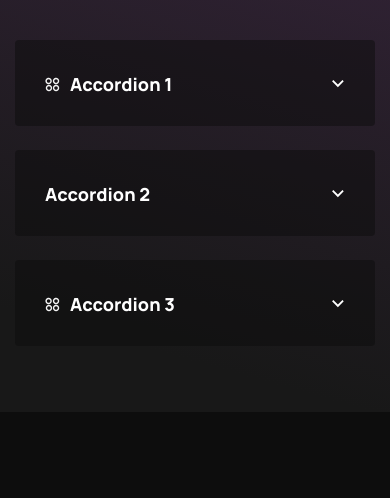
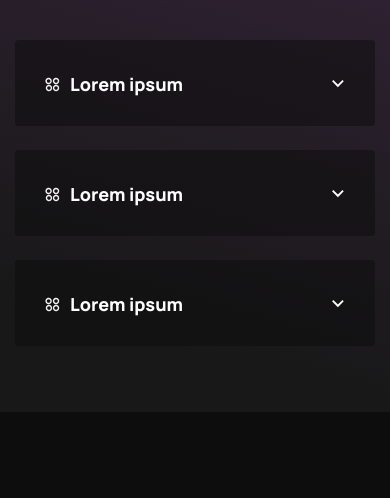
Before and after one commit to RusinTom/nextjs-code-sample, a Next.js app: page / in a window 390 px wide. Shown: the part 704-1202 px from the top of the page. Built offline with nearby package versions, Linux system fonts and the light colour scheme.

Commit message:
refactor: extract accordions to seperate files

```diff
--- /dev/null
+++ b/src/features/frontPage/components/CategoriesAccordion.tsx
@@ -0,0 +1,31 @@
+import React from 'react';
+
+import { fakeBoxes } from '@/data/fakeData';
+
+import { Accordion } from '@/components/Accordion/Accordion';
+
+import FourCirclesIcon from '@/assets/svgs/four-circles-icon.svg';
+import { CategoryBox } from '@/features/frontPage/components/CategoryBox';
+
+export const CategoriesAccordion = () => {
+  return (
+    <Accordion
+      title='Lorem ipsum'
+      maxContentHeight={320}
+      containerClasses='mb-6'
+      Icon={<FourCirclesIcon className='mr-2.5' />}
+    >
+      {({ isAccordionOpen }) => (
+        <div className='grid grid-cols-3 gap-x-1.5 gap-y-2.5 pr-[20px] xl:grid-cols-2 xsm:grid-cols-1'>
+          {fakeBoxes.map((box) => (
+            <CategoryBox
+              key={box.id}
+              data={box}
+              isAccordionOpen={isAccordionOpen}
+            />
+          ))}
+        </div>
+      )}
+    </Accordion>
+  );
+};
--- /dev/null
+++ b/src/features/frontPage/components/DescriptionAccordion.tsx
@@ -0,0 +1,21 @@
+import React from 'react';
+
+import { Accordion } from '@/components/Accordion/Accordion';
+
+import FourCirclesIcon from '@/assets/svgs/four-circles-icon.svg';
+
+export const DescriptionAccordion = () => {
+  return (
+    <Accordion
+      containerClasses='col-start-2 lg:col-start-1'
+      title='Lorem ipsum'
+      Icon={<FourCirclesIcon className='mr-2.5' />}
+    >
+      Lorem ipsum dolor sit amet, consectetur adipiscing elit, sed do eiusmod
+      tempor incididunt ut labore et dolore magna aliqua. Ut enim ad minim
+      veniam, quis nostrud exercitation ullamco laboris nisi ut aliquip ex ea
+      commodo consequat. Duis aute irure dolor in reprehenderit in voluptate
+      velit esse cillum dolore eu fugiat nulla pariatur.
+    </Accordion>
+  );
+};
--- /dev/null
+++ b/src/features/frontPage/components/SocialAccordion.tsx
@@ -0,0 +1,69 @@
+import React from 'react';
+
+import { Accordion } from '@/components/Accordion/Accordion';
+import { BaseLink } from '@/components/Links/BaseLink';
+
+import LinkExternalIcon from '@/assets/svgs/external-link-icon.svg';
+import FourCirclesIcon from '@/assets/svgs/four-circles-icon.svg';
+import InstagramIcon from '@/assets/svgs/instagram-icon.svg';
+import PadIcon from '@/assets/svgs/pad-icon.svg';
+import TwitterIcon from '@/assets/svgs/twitter-icon.svg';
+
+export const SocialAccordion = () => {
+  return (
+    <Accordion
+      title='Lorem ipsum'
+      Icon={<FourCirclesIcon className='mr-2.5' />}
+      containerClasses='mb-6'
+    >
+      {({ isAccordionOpen }) => (
+        <>
+          Lorem ipsum dolor sit amet, consectetur adipiscing elit, sed do
+          eiusmod tempor incididunt ut labore et dolore magna aliqua. Ut enim ad
+          minim veniam, quis nostrud exercitation ullamco laboris nisi ut
+          aliquip ex ea commodo consequat. Duis aute irure dolor in
+          reprehenderit in voluptate velit esse cillum dolore eu fugiat nulla
+          pariatur.
+          <div className='mt-[33px]'>
+            <div className='flex w-full flex-wrap'>
+              <BaseLink
+                label='Lorem ipsum.com'
+                url='/'
+                variant='inline'
+                classes='my-3 w-[40%] sm:w-full focus:text-red active:text-red'
+                Icon={<LinkExternalIcon className='mr-5 text-xl' />}
+                nonFocusable={!isAccordionOpen}
+              />
+              <BaseLink
+                label='@Lorem ipsum'
+                url='/'
+                variant='inline'
+                classes='my-3 pl-5 sm:w-full sm:pl-0 focus:text-red active:text-red'
+                Icon={<InstagramIcon className='mr-5 text-xl' />}
+                nonFocusable={!isAccordionOpen}
+              />
+            </div>
+            <div className='flex w-full flex-wrap'>
+              <BaseLink
+                label='@Lorem ipsum'
+                url='/'
+                variant='inline'
+                classes='my-3 w-[40%] sm:w-full focus:text-red active:text-red'
+                Icon={<PadIcon className='mr-5 text-xl' />}
+                nonFocusable={!isAccordionOpen}
+              />
+              <BaseLink
+                label='@Lorem ipsum'
+                url='/'
+                variant='inline'
+                classes='my-3 pl-5 sm:w-full sm:pl-0 focus:text-red active:text-red'
+                Icon={<TwitterIcon className='mr-5 text-xl' />}
+                nonFocusable={!isAccordionOpen}
+              />
+            </div>
+          </div>
+        </>
+      )}
+    </Accordion>
+  );
+};
--- a/src/pages/index.tsx
+++ b/src/pages/index.tsx
@@ -1,122 +1,31 @@
 import { motion } from 'framer-motion';
 import * as React from 'react';
 
-import { fakeBoxes } from '@/data/fakeData';
-
-import { Accordion } from '@/components/Accordion/Accordion';
 import { AnimatedGradient } from '@/components/AnimatedGradient/AnimatedGradient';
-import { BaseLink } from '@/components/Links/BaseLink';
 import Seo from '@/components/Seo';
 
-import LinkExternalIcon from '@/assets/svgs/external-link-icon.svg';
-import FourCirclesIcon from '@/assets/svgs/four-circles-icon.svg';
-import InstagramIcon from '@/assets/svgs/instagram-icon.svg';
-import PadIcon from '@/assets/svgs/pad-icon.svg';
-import TwitterIcon from '@/assets/svgs/twitter-icon.svg';
-import { CategoryBox } from '@/features/frontPage/components/CategoryBox';
+import { CategoriesAccordion } from '@/features/frontPage/components/CategoriesAccordion';
+import { DescriptionAccordion } from '@/features/frontPage/components/DescriptionAccordion';
 import { HeaderImageSection } from '@/features/frontPage/components/HeaderImageSection';
 import { PageDescription } from '@/features/frontPage/components/PageDescription';
 import { PageLinksSection } from '@/features/frontPage/components/PageLinksSection';
+import { SocialAccordion } from '@/features/frontPage/components/SocialAccordion';
 
 const HomePage = () => {
   return (
     <>
       <Seo />
-
       <main className='base-gradient'>
         <motion.section className='purple-gradient relative z-0 pt-10 pb-[66px] transition-all'>
           <AnimatedGradient />
           <HeaderImageSection />
           <PageDescription />
           <PageLinksSection />
-
           <div className='container mt-[73px] grid grid-cols-2 gap-x-[19px]  lg:grid-cols-1'>
-            <Accordion
-              title='Accordion 1'
-              Icon={<FourCirclesIcon className='mr-2.5' />}
-              containerClasses='mb-6'
-            >
-              {({ isAccordionOpen }) => (
-                <>
-                  Lorem ipsum dolor sit amet, consectetur adipiscing elit, sed
-                  do eiusmod tempor incididunt ut labore et dolore magna aliqua.
-                  Ut enim ad minim veniam, quis nostrud exercitation ullamco
-                  laboris nisi ut aliquip ex ea commodo consequat. Duis aute
-                  irure dolor in reprehenderit in voluptate velit esse cillum
-                  dolore eu fugiat nulla pariatur.
-                  <div className='mt-[33px]'>
-                    <div className='flex w-full flex-wrap'>
-                      <BaseLink
-                        label='Lorem ipsum.com'
-                        url='/'
-                        variant='inline'
-                        classes='my-3 w-[40%] sm:w-full focus:text-red active:text-red'
-                        Icon={<LinkExternalIcon className='mr-5 text-xl' />}
-                        nonFocusable={!isAccordionOpen}
-                      />
-                      <BaseLink
-                        label='@Lorem ipsum'
-                        url='/'
-                        variant='inline'
-                        classes='my-3 pl-5 sm:w-full sm:pl-0 focus:text-red active:text-red'
-                        Icon={<InstagramIcon className='mr-5 text-xl' />}
-                        nonFocusable={!isAccordionOpen}
-                      />
-                    </div>
-                    <div className='flex w-full flex-wrap'>
-                      <BaseLink
-                        label='@Lorem ipsum'
-                        url='/'
-                        variant='inline'
-                        classes='my-3 w-[40%] sm:w-full focus:text-red active:text-red'
-                        Icon={<PadIcon className='mr-5 text-xl' />}
-                        nonFocusable={!isAccordionOpen}
-                      />
-                      <BaseLink
-                        label='@Lorem ipsum'
-                        url='/'
-                        variant='inline'
-                        classes='my-3 pl-5 sm:w-full sm:pl-0 focus:text-red active:text-red'
-                        Icon={<TwitterIcon className='mr-5 text-xl' />}
-                        nonFocusable={!isAccordionOpen}
-                      />
-                    </div>
-                  </div>
-                </>
-              )}
-            </Accordion>
-
+            <SocialAccordion />
             <div>
-              <Accordion
-                title='Accordion 2'
-                maxContentHeight={320}
-                containerClasses='mb-6'
-              >
-                {({ isAccordionOpen }) => (
-                  <div className='grid grid-cols-3 gap-x-1.5 gap-y-2.5 pr-[20px] xl:grid-cols-2 xsm:grid-cols-1'>
-                    {fakeBoxes.map((box) => (
-                      <CategoryBox
-                        key={box.id}
-                        data={box}
-                        isAccordionOpen={isAccordionOpen}
-                      />
-                    ))}
-                  </div>
-                )}
-              </Accordion>
-
-              <Accordion
-                containerClasses='col-start-2 lg:col-start-1'
-                title='Accordion 3'
-                Icon={<FourCirclesIcon className='mr-2.5' />}
-              >
-                Lorem ipsum dolor sit amet, consectetur adipiscing elit, sed do
-                eiusmod tempor incididunt ut labore et dolore magna aliqua. Ut
-                enim ad minim veniam, quis nostrud exercitation ullamco laboris
-                nisi ut aliquip ex ea commodo consequat. Duis aute irure dolor
-                in reprehenderit in voluptate velit esse cillum dolore eu fugiat
-                nulla pariatur.
-              </Accordion>
+              <CategoriesAccordion />
+              <DescriptionAccordion />
             </div>
           </div>
         </motion.section>
```
